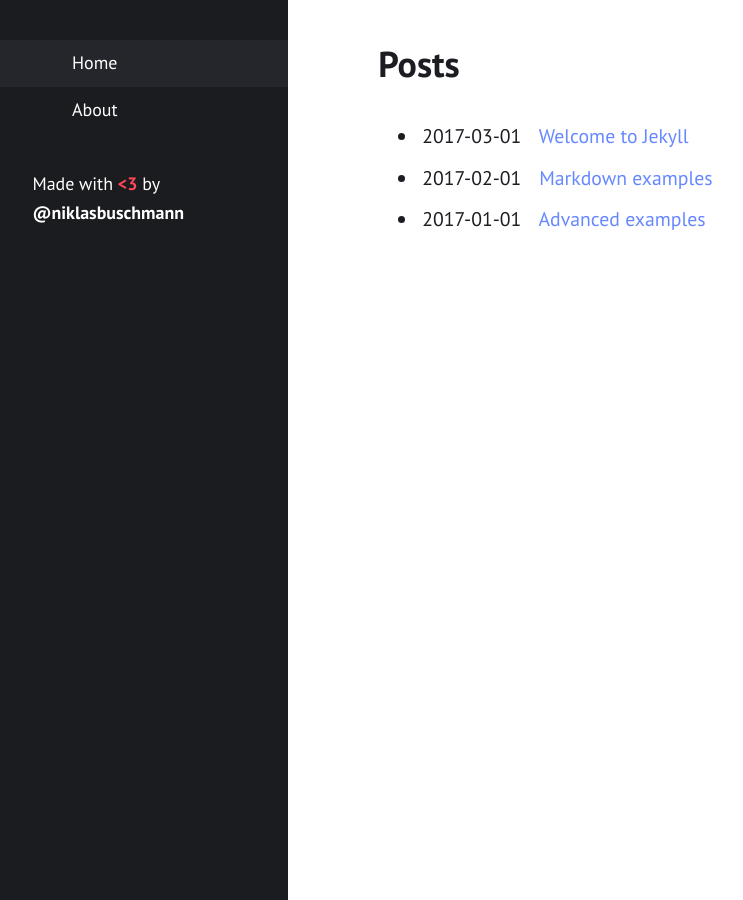
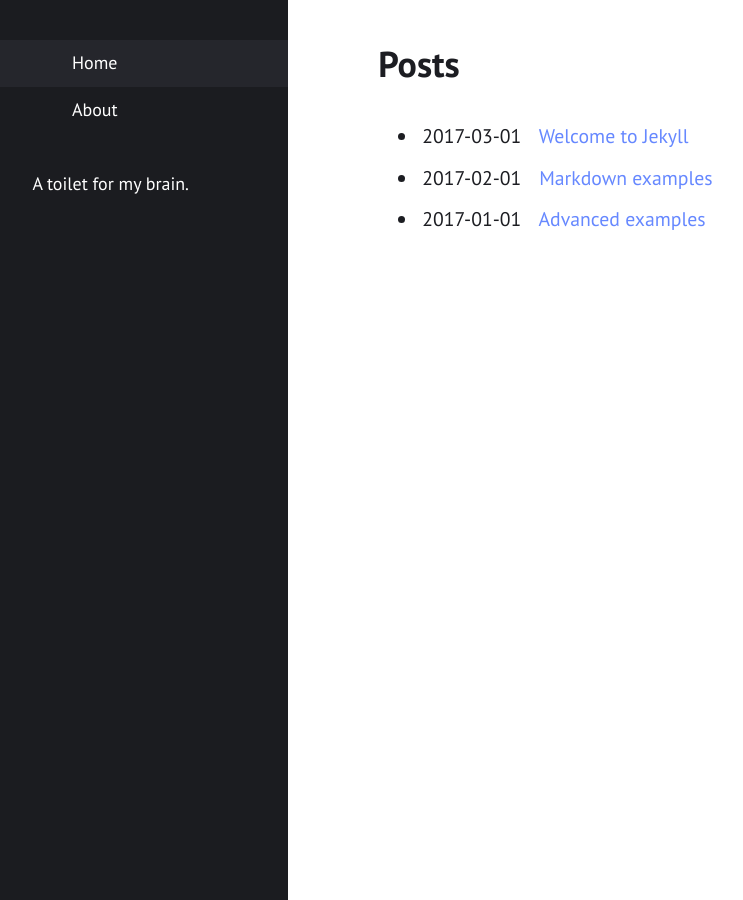
Before and after one commit to unmeg/unmeg.github.io, a Jekyll site: the page built from index.html, in a window 1280 px wide. Shown: the whole page, without its empty margins (8-751 px from the left). Built offline with Jekyll 4.4.1, drawn with Linux system fonts in a browser that asks for light colours.

Commit message:
update desc

```diff
--- a/_config.yml
+++ b/_config.yml
@@ -1,6 +1,6 @@
 title: "MegLab"
 author: "Meg White"
-description: "Made with <b style=\"color: #f45;\">&lt;3</b> by <b><a href=\"https://github.com/niklasbuschmann\">@niklasbuschmann</a></b>"
+description: "A toilet for my brain.</b>"
 permalink: /:title/
 lang: "en"
 excerpt_separator: "\n\n\n"
```
